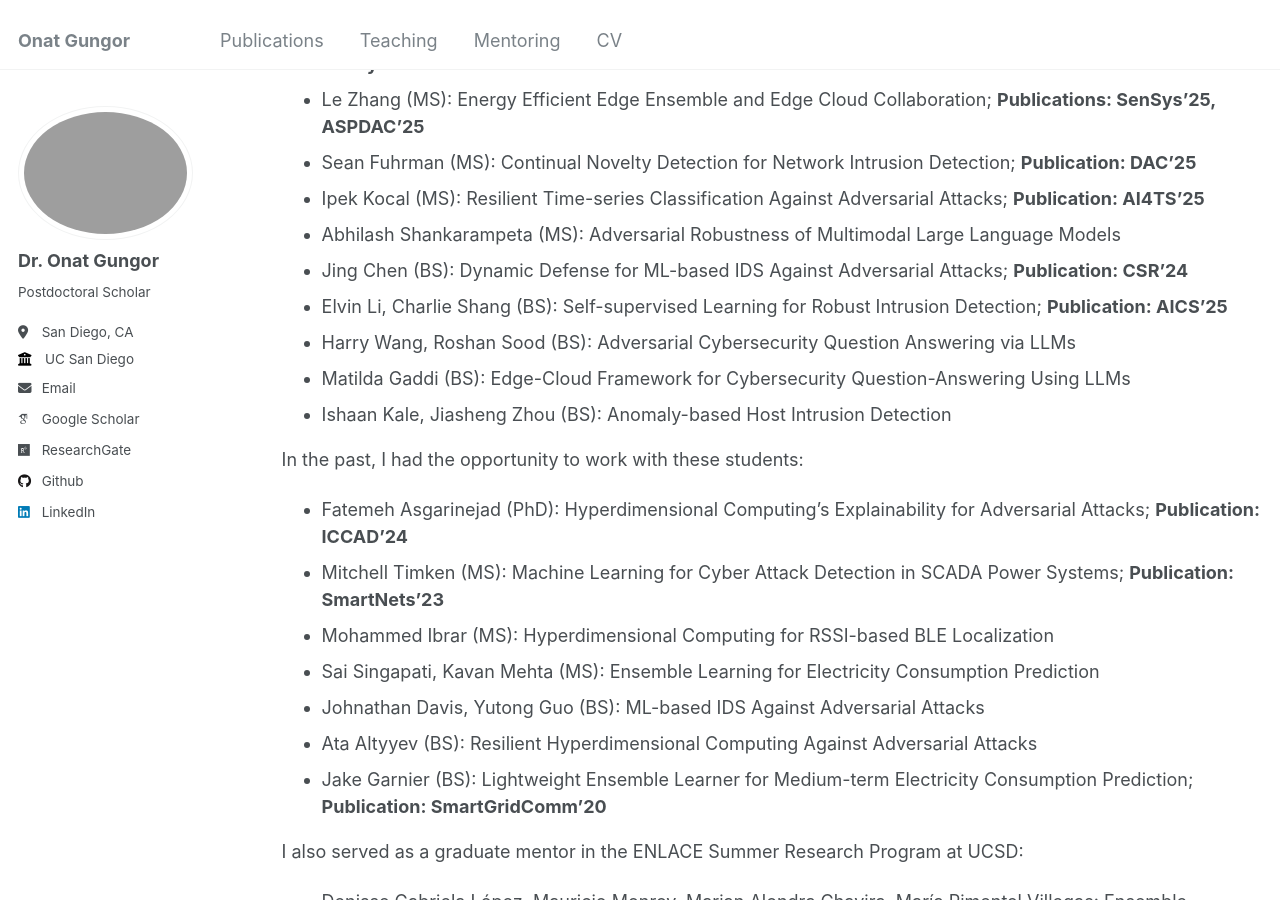
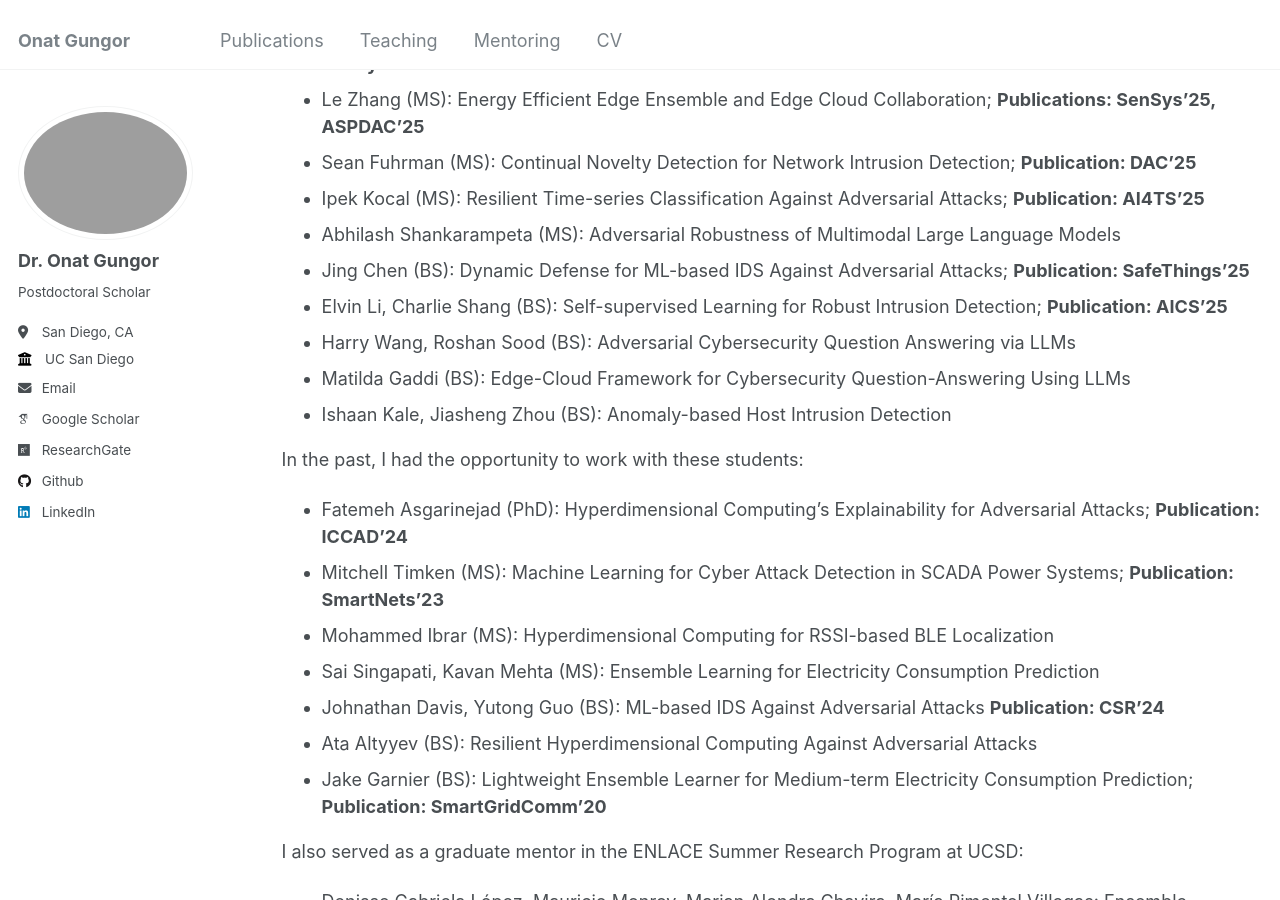
Before and after one commit to onatucsd/onatucsd.github.io, a Jekyll site: the page built from _pages/mentoring.md, in a window 1280 px wide and 900 px high, scrolled down 216 px. Built offline with Jekyll 4.4.1, drawn with Linux system fonts in a browser that asks for light colours; some web fonts are replaced.

Commit message:
Update mentoring.md

```diff
--- a/_pages/mentoring.md
+++ b/_pages/mentoring.md
@@ -13,7 +13,7 @@ In my mentoring role, I am currently collaborating with these amazing students:
 * Sean Fuhrman (MS): Continual Novelty Detection for Network Intrusion Detection; **Publication: DAC'25**
 * Ipek Kocal (MS): Resilient Time-series Classification Against Adversarial Attacks; **Publication: AI4TS'25**
 * Abhilash Shankarampeta (MS): Adversarial Robustness of Multimodal Large Language Models
-* Jing Chen (BS): Dynamic Defense for ML-based IDS Against Adversarial Attacks; **Publication: CSR'24**
+* Jing Chen (BS): Dynamic Defense for ML-based IDS Against Adversarial Attacks; **Publication: SafeThings'25**
 * Elvin Li, Charlie Shang (BS): Self-supervised Learning for Robust Intrusion Detection; **Publication: AICS'25**
 * Harry Wang, Roshan Sood (BS): Adversarial Cybersecurity Question Answering via LLMs
 * Matilda Gaddi (BS): Edge-Cloud Framework for Cybersecurity Question-Answering Using LLMs
@@ -24,7 +24,7 @@ In the past, I had the opportunity to work with these students:
 * Mitchell Timken (MS): Machine Learning for Cyber Attack Detection in SCADA Power Systems; **Publication: SmartNets'23**
 * Mohammed Ibrar (MS): Hyperdimensional Computing for RSSI-based BLE Localization
 * Sai Singapati, Kavan Mehta (MS): Ensemble Learning for Electricity Consumption Prediction
-* Johnathan Davis, Yutong Guo (BS): ML-based IDS Against Adversarial Attacks
+* Johnathan Davis, Yutong Guo (BS): ML-based IDS Against Adversarial Attacks **Publication: CSR'24**
 * Ata Altyyev (BS): Resilient Hyperdimensional Computing Against Adversarial Attacks
 * Jake Garnier (BS): Lightweight Ensemble Learner for Medium-term Electricity Consumption Prediction; **Publication: SmartGridComm'20**
 
```
